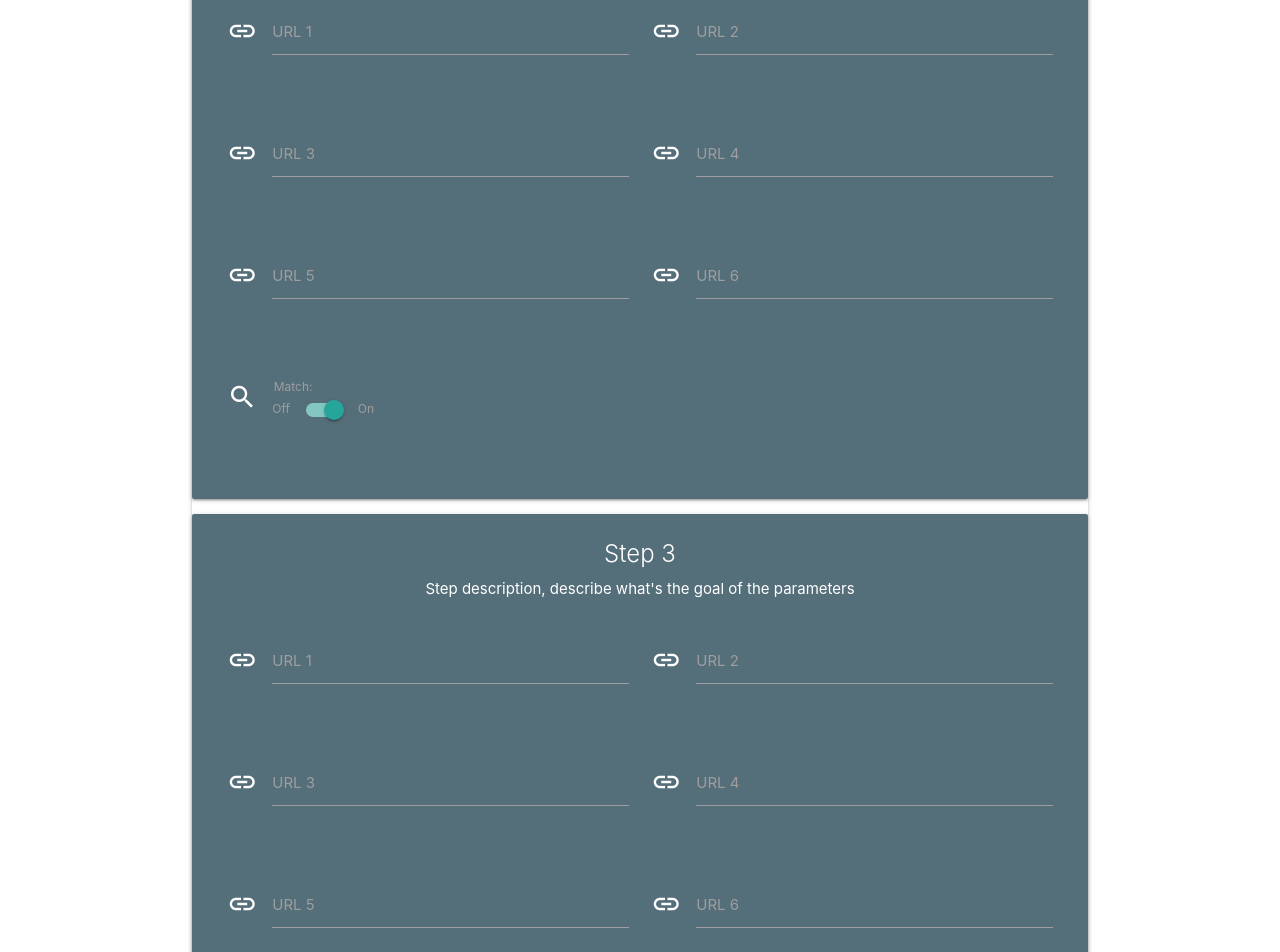
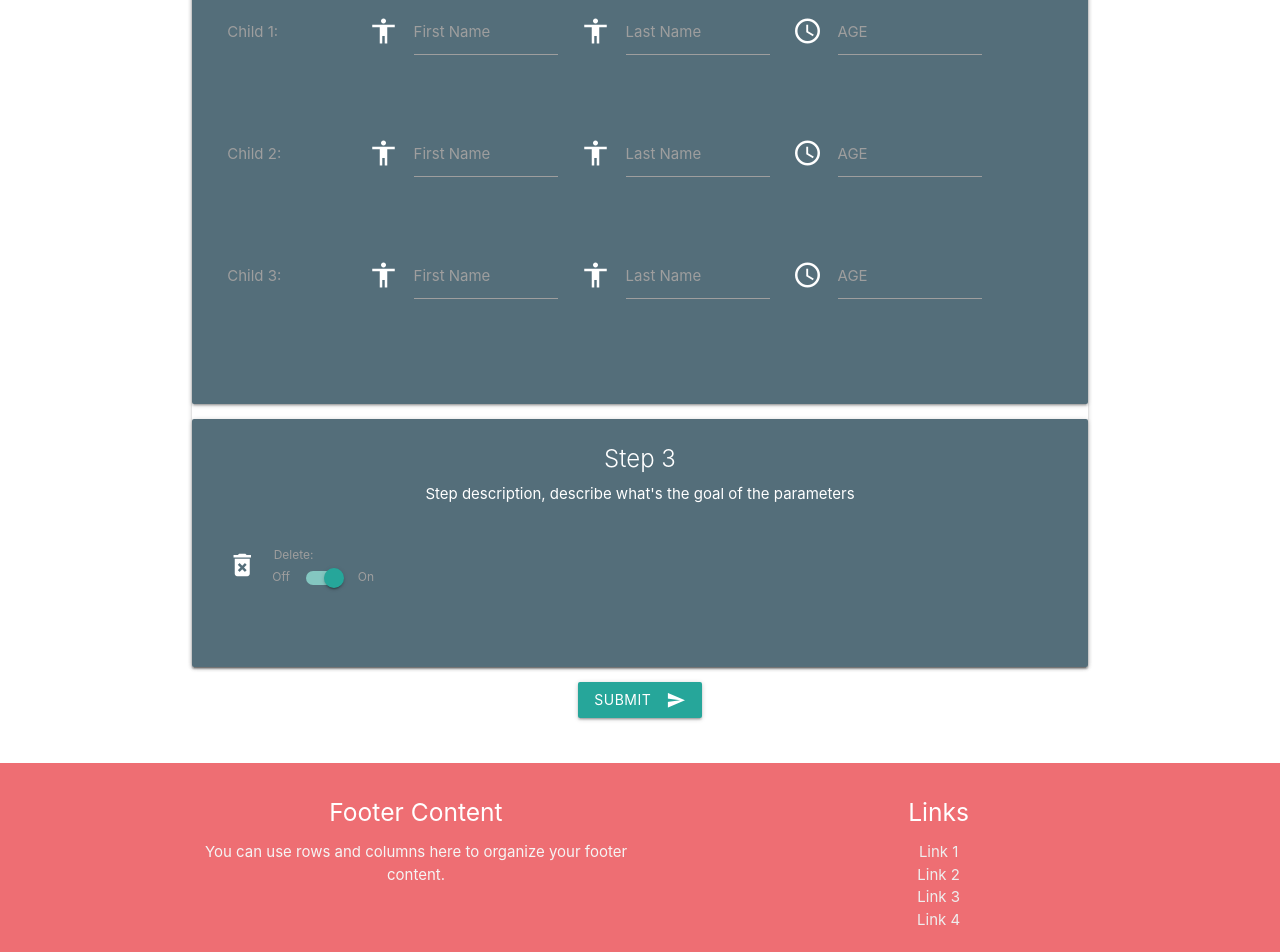
Before and after one commit to dream1980/Frontend, a React (Create React App) app in the folder React/test_sample_template/: page /params in a window 1280 px wide. Shown: the part 1000-1952 px from the top of the page. Built offline with nearby package versions, Linux system fonts and the light colour scheme.

Commit message:
Parameters page - changed input fields for step 2 and 3
using input field age with a validator for age and validator warning about out of range
using input field url with a validator for url and validator warning about missing http or https prefix

```diff
--- a/React/test_sample_template/src/components/Footer.js
+++ b/React/test_sample_template/src/components/Footer.js
@@ -2,9 +2,26 @@ import React from 'react';
 
 function Footer() {
     return (
-        <footer class="page-footer">
-        <div class="footer-copyright">
-          <div class="container">
+        <footer className="page-footer">
+        <div className="container">
+          <div className="row">
+            <div className="col l6 s12">
+              <h5 className="white-text">Footer Content</h5>
+              <p className="grey-text text-lighten-4">You can use rows and columns here to organize your footer content.</p>
+            </div>
+            <div className="col l4 offset-l2 s12">
+              <h5 className="white-text">Links</h5>
+              <ul>
+                <li><a className="grey-text text-lighten-3" href="#!">Link 1</a></li>
+                <li><a className="grey-text text-lighten-3" href="#!">Link 2</a></li>
+                <li><a className="grey-text text-lighten-3" href="#!">Link 3</a></li>
+                <li><a className="grey-text text-lighten-3" href="#!">Link 4</a></li>
+              </ul>
+            </div>
+          </div>
+        </div>
+        <div className="footer-copyright">
+          <div className="container">
           © 2020 Copyright Text
           </div>
         </div>
--- a/React/test_sample_template/src/components/NavBar.js
+++ b/React/test_sample_template/src/components/NavBar.js
@@ -5,10 +5,11 @@ import SampleLogo from "../images/samplelogo.png";
 function NavBar() {
 
     // mark the active button in the navigation bar
-    let activeCSS = { color: "orange" }
+    let activeCSS = { color: "yellow" }
 
     return (
-      <nav className="NavBar black lighten-1">
+      <header className="page-header">
+        <nav className="NavBar lighten-1">
             <div className="container">
               <span className="left">
                   <img src={SampleLogo} className="App-logo" alt="logo" />
@@ -22,6 +23,7 @@ function NavBar() {
               </ul>
             </div>
         </nav>
+      </header>
     );
   }
 
--- a/React/test_sample_template/src/components/Params.js
+++ b/React/test_sample_template/src/components/Params.js
@@ -18,10 +18,11 @@ class Params extends Component {
 
         e.preventDefault();
 
+        console.log("Starting Submit")
         //console.log(document.getElementById("todo_to_add").value);
 
         // add the current state content to todos
-        this.props.addTodo(this.state.content);
+        //this.props.addTodo(this.state.content);
 
         // clear state
         this.setState({
@@ -34,14 +35,14 @@ class Params extends Component {
             <div className="Params container center">
                 <h1 className="header center orange-text">Parameters</h1>
 
-                <form>
+                <form onSubmit={this.handleOnSubmit}>
 
-                    <div class="card">
-                        <div class="card-tabs">
-                            <ul class="tabs tabs-fixed-width">
-                                <li class="tab"><a href="#step1">Step 1</a></li>
-                                <li class="tab"><a class="active" href="#step2">Step 2</a></li>
-                                <li class="tab"><a href="#step3">Step 3</a></li>
+                    <div className="card">
+                        <div className="card-tabs">
+                            <ul className="tabs tabs-fixed-width">
+                                <li className="tab"><a href="#step1">Step 1</a></li>
+                                <li className="tab"><a className="active" href="#step2">Step 2</a></li>
+                                <li className="tab"><a href="#step3">Step 3</a></li>
                             </ul>
                         </div>
 
@@ -146,66 +147,77 @@ class Params extends Component {
                                         <div className="col s12">
 
                                             <div className="row">
-                                                <div className="input-field col s6">
-                                                    <i className="material-icons prefix">link</i>
-                                                    <input id="icon_link1" type="url" className="validate" />
-                                                    <label htmlFor="icon_link1">URL 1</label>
-                                                    <span className="helper-text" data-error="wrong url, must have http or https" data-success=""></span>
+                                                <div className="input-field col s2">
+                                                    <label>Child 1:</label>
                                                 </div>
-                                                <div className="input-field col s6">
-                                                    <i className="material-icons prefix">link</i>
-                                                    <input id="icon_link2" type="url" className="validate" />
-                                                    <label htmlFor="icon_link2">URL 2</label>
-                                                    <span className="helper-text" data-error="wrong url, must have http or https" data-success=""></span>
+                                                <div className="input-field col s3">
+                                                    <i className="material-icons prefix">accessibility</i>
+                                                    <input id="icon_child1_firstname" type="text" className="validate" />
+                                                    <label htmlFor="icon_child1_firstname">First Name</label>
+                                                    <span className="helper-text" data-error="" data-success=""></span>
+                                                </div>
+                                                <div className="input-field col s3">
+                                                    <i className="material-icons prefix">accessibility</i>
+                                                    <input id="icon_child1_lastname" type="text" className="validate" />
+                                                    <label htmlFor="icon_child1_lastname">Last Name</label>
+                                                    <span className="helper-text" data-error="" data-success=""></span>
+                                                </div>
+                                                <div className="input-field col s3">
+                                                    <i className="material-icons prefix">access_time</i>
+                                                    <input id="icon_age1" type="number" min="1" max="100" className="validate" />
+                                                    <label htmlFor="icon_age1">AGE</label>
+                                                    <span className="helper-text" data-error="between 1 to 100 only" data-success=""></span>
                                                 </div>
                                             </div>
 
                                             <div className="row">
-                                                <div className="input-field col s6">
-                                                    <i className="material-icons prefix">link</i>
-                                                    <input id="icon_link3" type="url" className="validate" />
-                                                    <label htmlFor="icon_link3">URL 3</label>
-                                                    <span className="helper-text" data-error="wrong url, must have http or https" data-success=""></span>
+                                                <div className="input-field col s2">
+                                                    <label>Child 2:</label>
                                                 </div>
-                                                <div className="input-field col s6">
-                                                    <i className="material-icons prefix">link</i>
-                                                    <input id="icon_link4" type="url" className="validate" />
-                                                    <label htmlFor="icon_link4">URL 4</label>
-                                                    <span className="helper-text" data-error="wrong url, must have http or https" data-success=""></span>
+                                                <div className="input-field col s3">
+                                                    <i className="material-icons prefix">accessibility</i>
+                                                    <input id="icon_child2_firstname" type="text" className="validate" />
+                                                    <label htmlFor="icon_child2_firstname">First Name</label>
+                                                    <span className="helper-text" data-error="" data-success=""></span>
+                                                </div>
+                                                <div className="input-field col s3">
+                                                    <i className="material-icons prefix">accessibility</i>
+                                                    <input id="icon_child2_lastname" type="text" className="validate" />
+                                                    <label htmlFor="icon_child2_lastname">Last Name</label>
+                                                    <span className="helper-text" data-error="" data-success=""></span>
+                                                </div>
+                                                <div className="input-field col s3">
+                                                    <i className="material-icons prefix">access_time</i>
+                                                    <input id="icon_age2" type="number" min="1" max="100" className="validate" />
+                                                    <label htmlFor="icon_age2">AGE</label>
+                                                    <span className="helper-text" data-error="between 1 to 100 only" data-success=""></span>
                                                 </div>
                                             </div>
 
                                             <div className="row">
-                                                <div className="input-field col s6">
-                                                    <i className="material-icons prefix">link</i>
-                                                    <input id="icon_link5" type="url" className="validate" />
-                                                    <label htmlFor="icon_link5">URL 5</label>
-                                                    <span className="helper-text" data-error="wrong url, must have http or https" data-success=""></span>
+                                                <div className="input-field col s2">
+                                                    <label>Child 3:</label>
                                                 </div>
-                                                <div className="input-field col s6">
-                                                    <i className="material-icons prefix">link</i>
-                                                    <input id="icon_link6" type="url" className="validate" />
-                                                    <label htmlFor="icon_link6">URL 6</label>
-                                                    <span className="helper-text" data-error="wrong url, must have http or https" data-success=""></span>
+                                                <div className="input-field col s3">
+                                                    <i className="material-icons prefix">accessibility</i>
+                                                    <input id="icon_child3_firstname" type="text" className="validate" />
+                                                    <label htmlFor="icon_child3_firstname">First Name</label>
+                                                    <span className="helper-text" data-error="" data-success=""></span>
+                                                </div>
+                                                <div className="input-field col s3">
+                                                    <i className="material-icons prefix">accessibility</i>
+                                                    <input id="icon_child3_lastname" type="text" className="validate" />
+                                                    <label htmlFor="icon_child3_lastname">Last Name</label>
+                                                    <span className="helper-text" data-error="" data-success=""></span>
+                                                </div>
+                                                <div className="input-field col s3">
+                                                    <i className="material-icons prefix">access_time</i>
+                                                    <input id="icon_age3" type="number" min="1" max="100" className="validate" />
+                                                    <label htmlFor="icon_age3">AGE</label>
+                                                    <span className="helper-text" data-error="between 1 to 100 only" data-success=""></span>
                                                 </div>
                                             </div>
 
-                                            <div className="row">
-                                                <div className="input-field col s6">
-                                                    <div className="switch">
-                                                        &nbsp;&nbsp;&nbsp;&nbsp;&nbsp;&nbsp;&nbsp;&nbsp;&nbsp;&nbsp;&nbsp;
-                                                        <label className="active" htmlFor="match">Match:</label>
-                                                        <br/>
-                                                        <i className="material-icons prefix">search</i>
-                                                        <label>
-                                                        Off
-                                                        <input id="match" type="checkbox" defaultChecked />
-                                                        <span className="lever"></span>
-                                                        On
-                                                        </label>
-                                                    </div>
-                                                </div>
-                                            </div>
 
                                         </div>
 
@@ -232,59 +244,14 @@ class Params extends Component {
 
                                             <div className="row">
                                                 <div className="input-field col s6">
-                                                    <i className="material-icons prefix">link</i>
-                                                    <input id="icon_link1" type="url" className="validate" />
-                                                    <label htmlFor="icon_link1">URL 1</label>
-                                                    <span className="helper-text" data-error="wrong url, must have http or https" data-success=""></span>
-                                                </div>
-                                                <div className="input-field col s6">
-                                                    <i className="material-icons prefix">link</i>
-                                                    <input id="icon_link2" type="url" className="validate" />
-                                                    <label htmlFor="icon_link2">URL 2</label>
-                                                    <span className="helper-text" data-error="wrong url, must have http or https" data-success=""></span>
-                                                </div>
-                                            </div>
-
-                                            <div className="row">
-                                                <div className="input-field col s6">
-                                                    <i className="material-icons prefix">link</i>
-                                                    <input id="icon_link3" type="url" className="validate" />
-                                                    <label htmlFor="icon_link3">URL 3</label>
-                                                    <span className="helper-text" data-error="wrong url, must have http or https" data-success=""></span>
-                                                </div>
-                                                <div className="input-field col s6">
-                                                    <i className="material-icons prefix">link</i>
-                                                    <input id="icon_link4" type="url" className="validate" />
-                                                    <label htmlFor="icon_link4">URL 4</label>
-                                                    <span className="helper-text" data-error="wrong url, must have http or https" data-success=""></span>
-                                                </div>
-                                            </div>
-
-                                            <div className="row">
-                                                <div className="input-field col s6">
-                                                    <i className="material-icons prefix">link</i>
-                                                    <input id="icon_link5" type="url" className="validate" />
-                                                    <label htmlFor="icon_link5">URL 5</label>
-                                                    <span className="helper-text" data-error="wrong url, must have http or https" data-success=""></span>
-                                                </div>
-                                                <div className="input-field col s6">
-                                                    <i className="material-icons prefix">link</i>
-                                                    <input id="icon_link6" type="url" className="validate" />
-                                                    <label htmlFor="icon_link6">URL 6</label>
-                                                    <span className="helper-text" data-error="wrong url, must have http or https" data-success=""></span>
-                                                </div>
-                                            </div>
-
-                                            <div className="row">
-                                                <div className="input-field col s6">
                                                     <div className="switch">
                                                         &nbsp;&nbsp;&nbsp;&nbsp;&nbsp;&nbsp;&nbsp;&nbsp;&nbsp;&nbsp;&nbsp;
-                                                        <label className="active" htmlFor="match">Match:</label>
+                                                        <label className="active" htmlFor="match">Delete:</label>
                                                         <br/>
-                                                        <i className="material-icons prefix">search</i>
+                                                        <i className="material-icons prefix">delete_forever</i>
                                                         <label>
                                                         Off
-                                                        <input id="match" type="checkbox" defaultChecked />
+                                                        <input id="delete" type="checkbox" defaultChecked />
                                                         <span className="lever"></span>
                                                         On
                                                         </label>
@@ -302,8 +269,8 @@ class Params extends Component {
 
                     </div>
 
-                    <button class="btn waves-effect waves-light" type="submit" name="action">Submit
-                    <i class="material-icons right">send</i>
+                    <button className="btn waves-effect waves-light" type="submit" name="action">Submit
+                    <i className="material-icons right">send</i>
                     </button>
 
                 </form>
```
Lines whose indentation alone changed are shown as unchanged.
